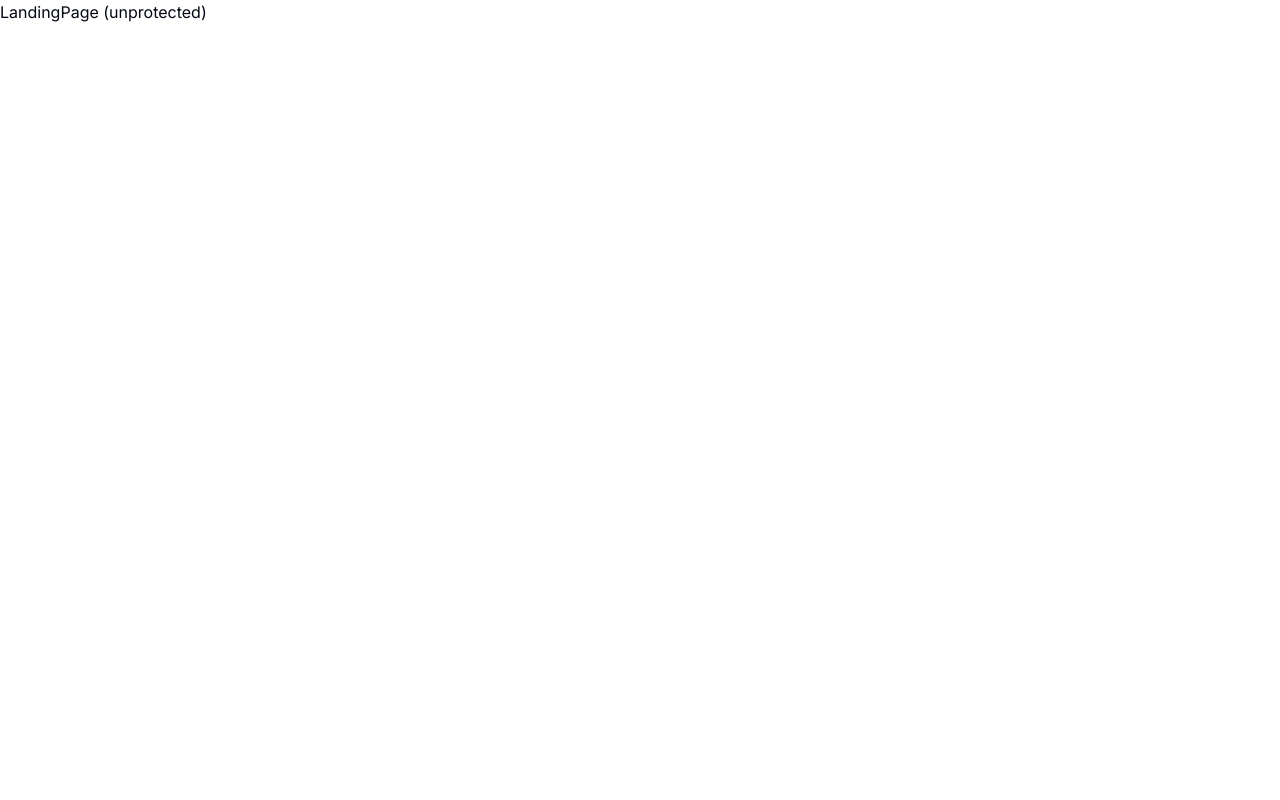
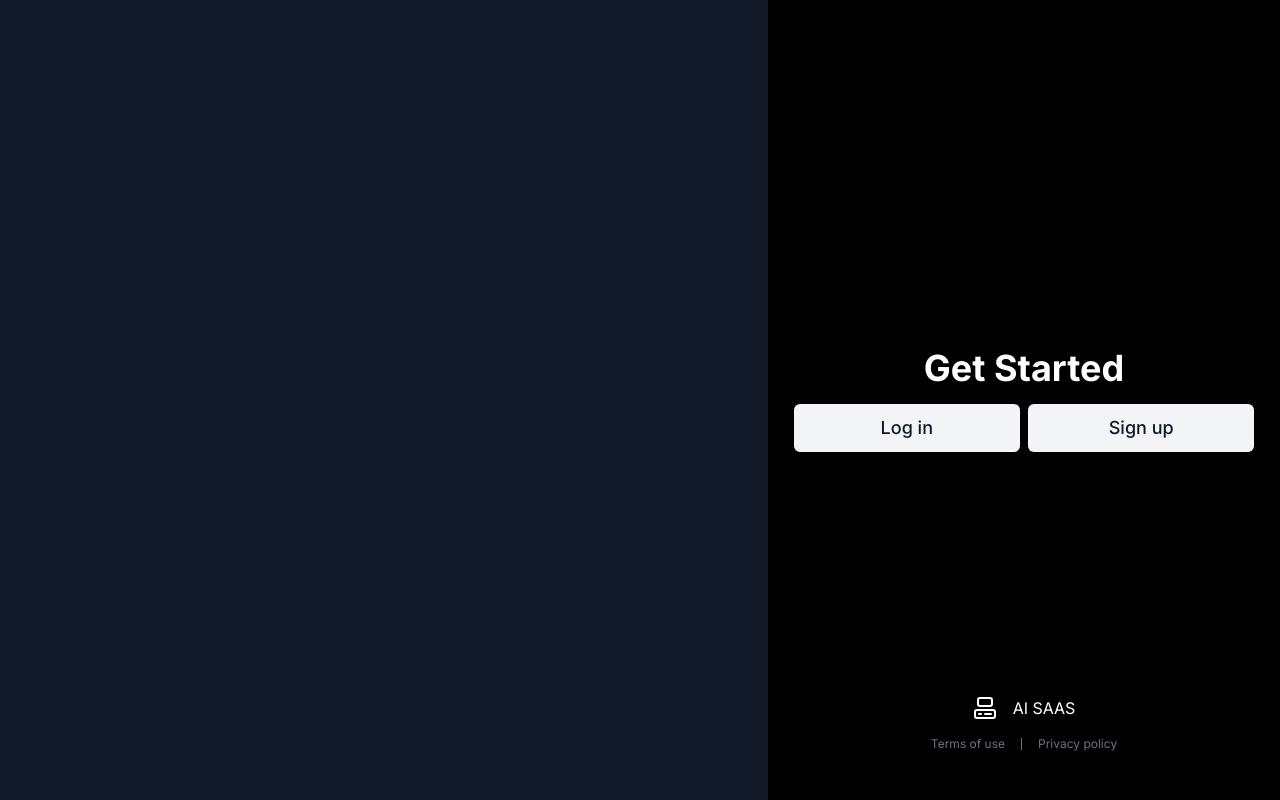
Before and after one commit to kpirabaharan/AI-SaaS, a Next.js app: page / in a window 1280 px wide. Built offline with nearby package versions, Linux system fonts and the light colour scheme.

Commit message:
Created Right Side of Landing Page
Signed-off-by: Keeshigan Pirabaharan <kpirabaharan3@gmail.com>

```diff
--- a/package.json
+++ b/package.json
@@ -11,6 +11,7 @@
   },
   "dependencies": {
     "@clerk/nextjs": "^4.27.2",
+    "@radix-ui/react-separator": "^1.0.3",
     "@radix-ui/react-slot": "^1.0.2",
     "class-variance-authority": "^0.7.0",
     "clsx": "^2.0.0",
@@ -18,6 +19,7 @@
     "next": "14.0.3",
     "react": "^18",
     "react-dom": "^18",
+    "shadcn-ui": "latest",
     "tailwind-merge": "^2.1.0",
     "tailwindcss-animate": "^1.0.7"
   },
--- /dev/null
+++ b/src/app/(landing)/components/LandingFooter.tsx
@@ -0,0 +1,24 @@
+import { ComputerIcon } from 'lucide-react';
+
+import { Separator } from '@/components/ui/separator';
+
+const LandingFooter = () => {
+  return (
+    <div className='flex w-full flex-col items-center justify-center gap-y-4'>
+      <div className='flex flex-row gap-x-4'>
+        <ComputerIcon className='h-6 w-6' />
+        <p>AI SAAS</p>
+      </div>
+      <div className='flex flex-row gap-x-4'>
+        <p className='text-xs text-muted-foreground'>Terms of use</p>
+        <Separator
+          className='my-auto h-3 bg-muted-foreground'
+          orientation='vertical'
+        />
+        <p className='text-xs text-muted-foreground'>Privacy policy</p>
+      </div>
+    </div>
+  );
+};
+
+export default LandingFooter;
--- a/src/app/(landing)/page.tsx
+++ b/src/app/(landing)/page.tsx
@@ -1,5 +1,35 @@
+import { Button } from '@/components/ui/button';
+
+import LandingFooter from './components/LandingFooter';
+
 const LandingPage = () => {
-  return <div>LandingPage (unprotected)</div>;
+  return (
+    <div className='flex h-screen w-full flex-row'>
+      <div className='hidden bg-gray-900 md:flex md:w-1/2 lg:w-3/5'></div>
+      <div className='relative w-full bg-black text-white md:w-1/2 lg:w-2/5'>
+        <div className='mx-auto flex h-full w-[90%] flex-col items-center justify-center gap-y-4'>
+          <h2 className='text-2xl font-bold sm:text-4xl'>Get Started</h2>
+          <div className='flex w-full flex-col gap-x-2 gap-y-2 sm:flex-row'>
+            <Button
+              variant={'secondary'}
+              className='w-full text-base sm:py-6 sm:text-lg'
+            >
+              Log in
+            </Button>
+            <Button
+              variant={'secondary'}
+              className='w-full text-base sm:py-6 sm:text-lg'
+            >
+              Sign up
+            </Button>
+          </div>
+        </div>
+        <div className='absolute bottom-12 flex w-full flex-row gap-x-4'>
+          <LandingFooter />
+        </div>
+      </div>
+    </div>
+  );
 };
 
 export default LandingPage;
--- /dev/null
+++ b/src/components/ui/separator.tsx
@@ -0,0 +1,31 @@
+"use client"
+
+import * as React from "react"
+import * as SeparatorPrimitive from "@radix-ui/react-separator"
+
+import { cn } from "@/lib/utils"
+
+const Separator = React.forwardRef<
+  React.ElementRef<typeof SeparatorPrimitive.Root>,
+  React.ComponentPropsWithoutRef<typeof SeparatorPrimitive.Root>
+>(
+  (
+    { className, orientation = "horizontal", decorative = true, ...props },
+    ref
+  ) => (
+    <SeparatorPrimitive.Root
+      ref={ref}
+      decorative={decorative}
+      orientation={orientation}
+      className={cn(
+        "shrink-0 bg-border",
+        orientation === "horizontal" ? "h-[1px] w-full" : "h-full w-[1px]",
+        className
+      )}
+      {...props}
+    />
+  )
+)
+Separator.displayName = SeparatorPrimitive.Root.displayName
+
+export { Separator }
```
Also changed, not shown: 1 other file (tests, documents, lock files or other folders).
